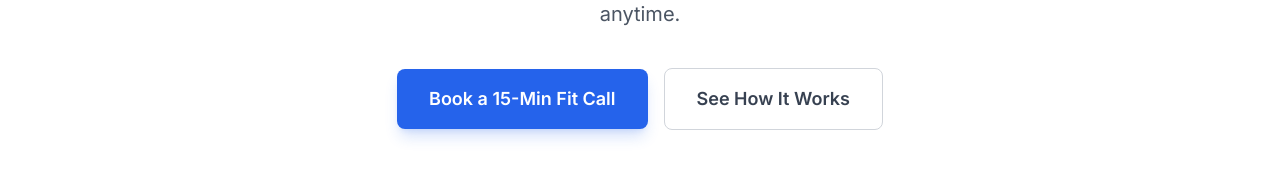
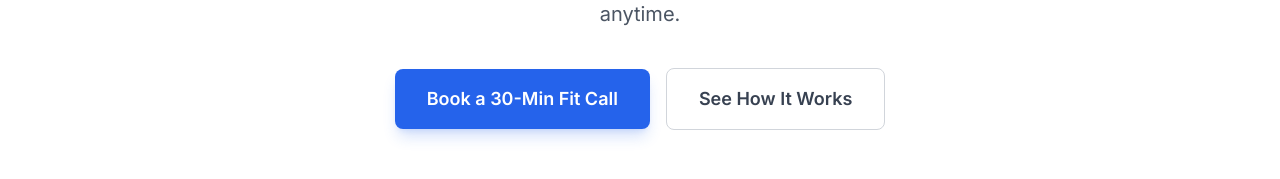
Before and after one commit to automatizalat/automatiza-web, a Next.js app: page / in a window 1280 px wide. Shown: the part 530-709 px from the top of the page. Built offline with nearby package versions, Linux system fonts and the light colour scheme.

Commit message:
Change CTA to 30-min call

```diff
--- a/app/page.tsx
+++ b/app/page.tsx
@@ -35,7 +35,7 @@ export default function Home() {
           </p>
           <div className="flex flex-col items-center justify-center gap-4 sm:flex-row">
             <a href="https://calendar.app.google/tz9DJg2vrwAvDCWm8" target="_blank" rel="noopener noreferrer" className="rounded-lg bg-blue-600 px-8 py-4 text-lg font-semibold text-white hover:bg-blue-700 transition-colors shadow-lg shadow-blue-600/20 inline-block text-center">
-              Book a 15-Min Fit Call
+              Book a 30-Min Fit Call
             </a>
             <button className="rounded-lg border border-gray-300 bg-white px-8 py-4 text-lg font-semibold text-gray-700 hover:bg-gray-50 transition-colors">
               See How It Works
@@ -360,7 +360,7 @@ export default function Home() {
           <div className="mx-auto max-w-2xl text-center">
             <h2 className="mb-6 text-3xl font-bold text-white">Ready to ship client work faster?</h2>
             <p className="mb-10 text-xl text-gray-400">
-              Book a 15‑minute fit call. We'll scope your first sprint together.
+              Book a 30‑minute fit call. We'll scope your first sprint together.
             </p>
             <a href="https://calendar.app.google/tz9DJg2vrwAvDCWm8" target="_blank" rel="noopener noreferrer" className="rounded-lg bg-blue-600 px-10 py-4 text-lg font-semibold text-white hover:bg-blue-700 transition-colors shadow-lg shadow-blue-600/20 inline-block text-center">
               Book a Fit Call
```
